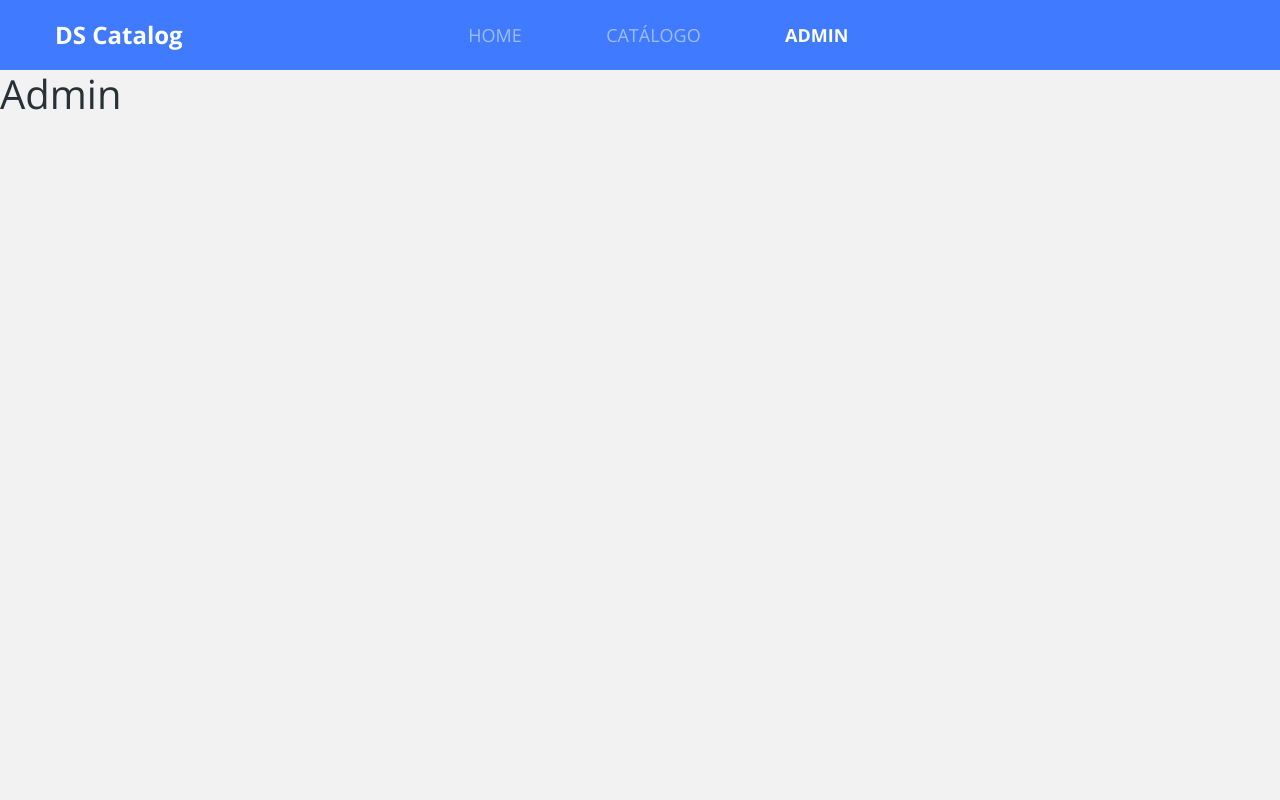
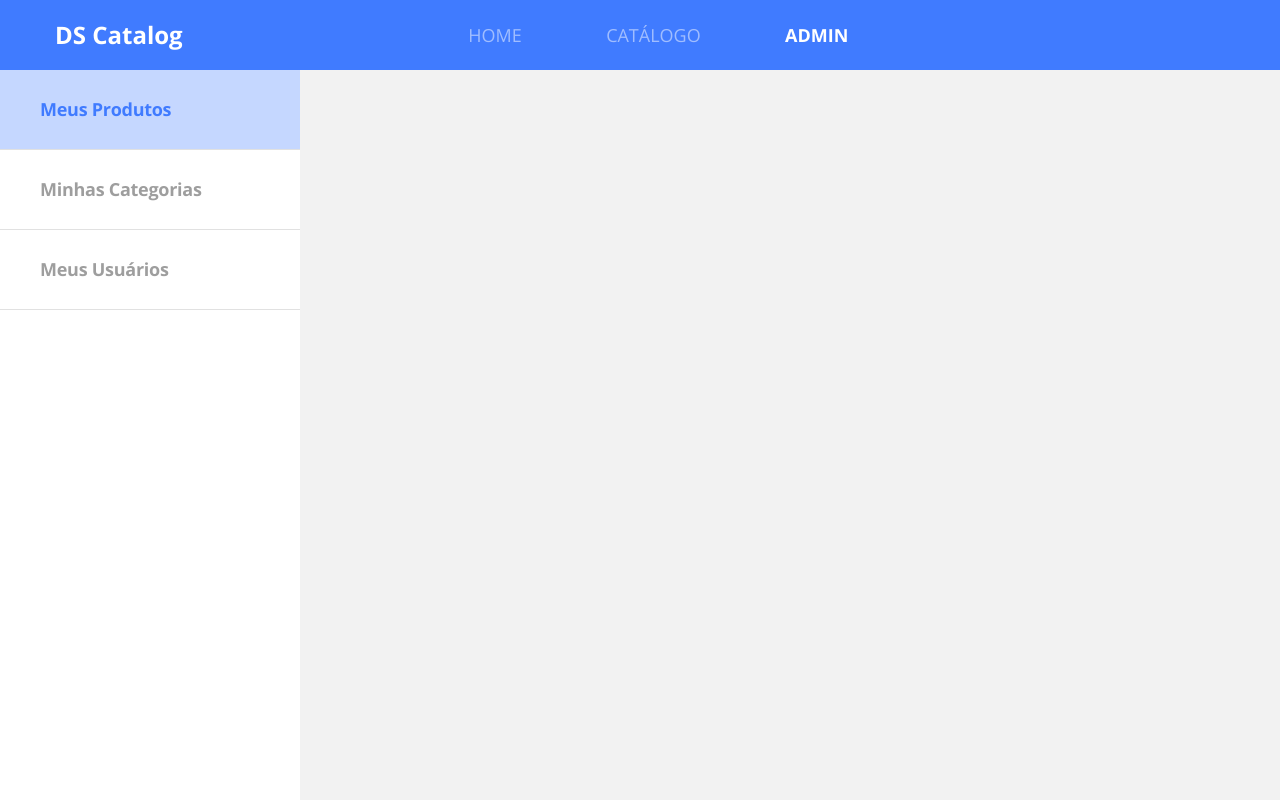
Before and after one commit to eliasnepo/dscatalog-bds, a React (Create React App) app in the folder front-web/: page /admin in a window 1280 px wide. Built offline with nearby package versions, Linux system fonts and the light colour scheme.

Commit message:
Adding admin navbar

```diff
--- /dev/null
+++ b/front-web/src/pages/Admin/components/Navbar/index.tsx
@@ -0,0 +1,19 @@
+import './styles.scss';
+
+const Navbar = () => (
+    <nav className="admin-nav-container">
+        <ul>
+            <li>
+                <a href="link" className="admin-nav-item active">Meus Produtos</a>
+            </li>
+            <li>
+                <a href="link" className="admin-nav-item">Minhas Categorias</a>
+            </li>
+            <li>
+                <a href="link" className="admin-nav-item">Meus Usuários</a>
+            </li>
+        </ul>
+    </nav>
+);
+
+export default Navbar;
--- /dev/null
+++ b/front-web/src/pages/Admin/components/Navbar/styles.scss
@@ -0,0 +1,31 @@
+.admin-nav-container {
+    width: 300px;
+    background: #fff;
+    height: calc(100vh - 70px);
+}
+
+.admin-nav-item {
+    display: block;
+    height: 80px;
+    border-bottom: 1px solid #e1e1e1;
+    display: flex;
+    align-items: center;
+    padding-left: 40px;
+
+    font-family: Open Sans;
+    font-style: normal;
+    font-weight: bold;
+    font-size: 18px;
+    line-height: 25px;
+    letter-spacing: -0.015em;
+    color: #9E9E9E;
+
+    &.active {
+        background: rgba(64, 123, 255, 0.3);
+        color: #407BFF;
+    }
+
+    &:hover {
+        color: #407BFF;
+    }
+}
--- a/front-web/src/pages/Admin/index.tsx
+++ b/front-web/src/pages/Admin/index.tsx
@@ -1,9 +1,10 @@
 import React from 'react';
+import Navbar from './components/Navbar';
 
 function Admin() {
     return (
         <div>
-            <h1>Admin</h1>
+            <Navbar />
         </div>
     )
 }
```
Also changed, not shown: 1 other file (tests, documents, lock files or other folders).
